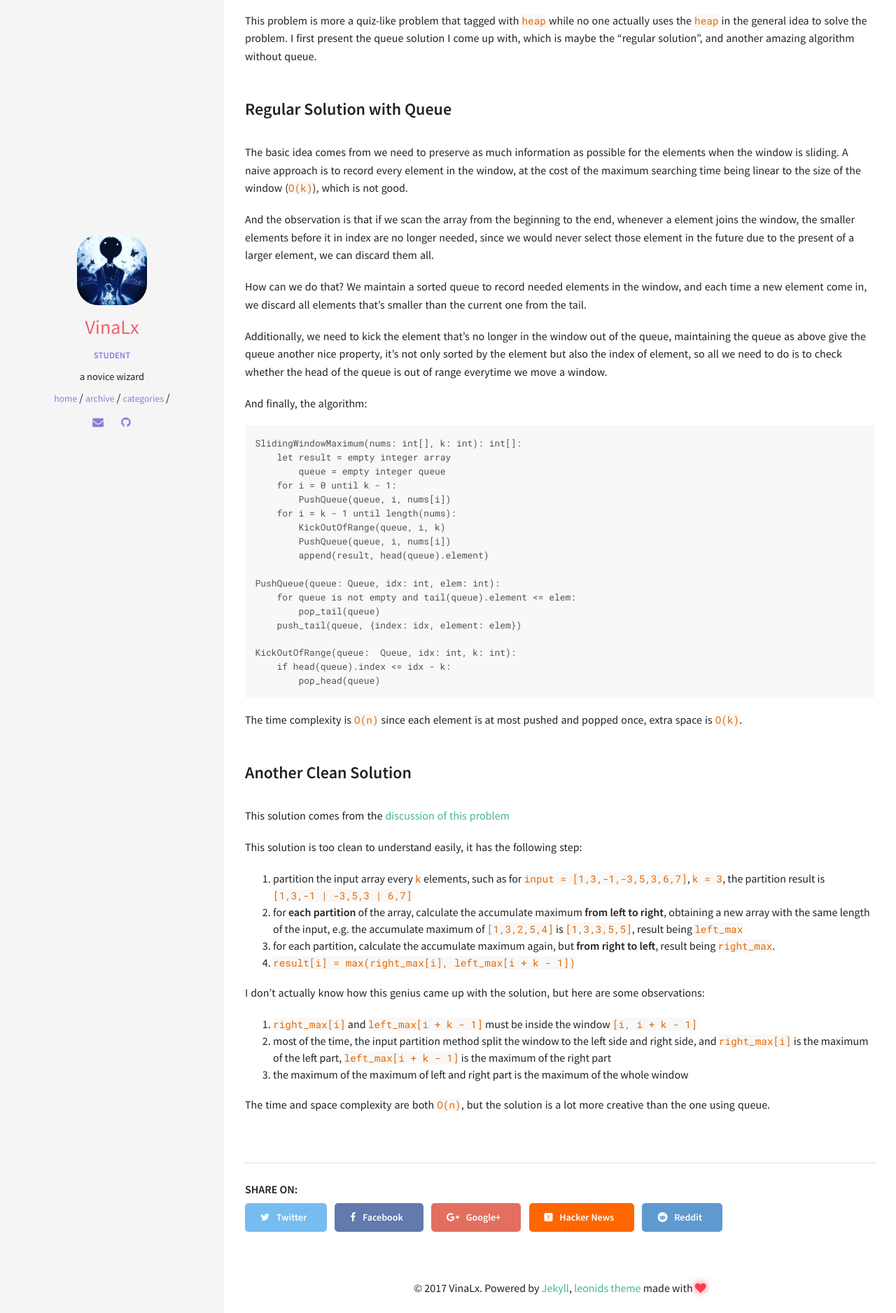
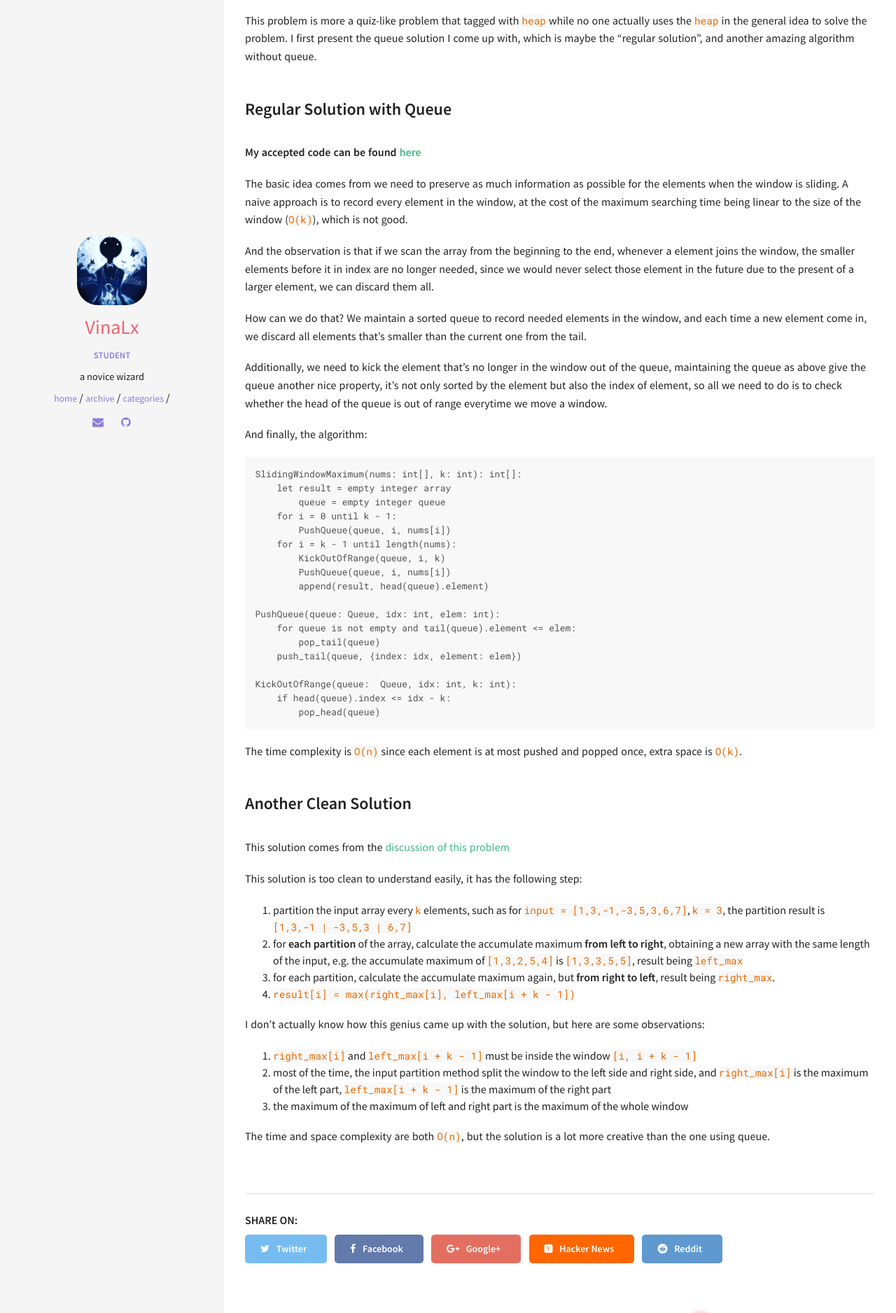
Before and after one commit to VinaLx/VinaLx.github.io, a Jekyll site: the page built from _posts/2017-12-26-leetcode-17.md, in a window 1280 px wide. Shown: the part 914-2790 px from the top of the page at 70% size. Built offline with Jekyll 4.4.1, drawn with Linux system fonts in a browser that asks for light colours; some web fonts are replaced.

Commit message:
add leetcode 17 accepted code link

```diff
--- a/_posts/2017-12-26-leetcode-17.md
+++ b/_posts/2017-12-26-leetcode-17.md
@@ -36,6 +36,8 @@ modified: 2017-12-26
 This problem is more a quiz-like problem that tagged with `heap` while no one actually uses the `heap` in the general idea to solve the problem. I first present the queue solution I come up with, which is maybe the "regular solution", and another amazing algorithm without queue.
 
 ### Regular Solution with Queue
+
+**My accepted code can be found [here](https://github.com/VinaLx/oj/blob/master/leetcode/239.h)**
 
 The basic idea comes from we need to preserve as much information as possible for the elements when the window is sliding. A naive approach is to record every element in the window, at the cost of the maximum searching time  being linear to the size of the window (`O(k)`), which is not good.
 
```
